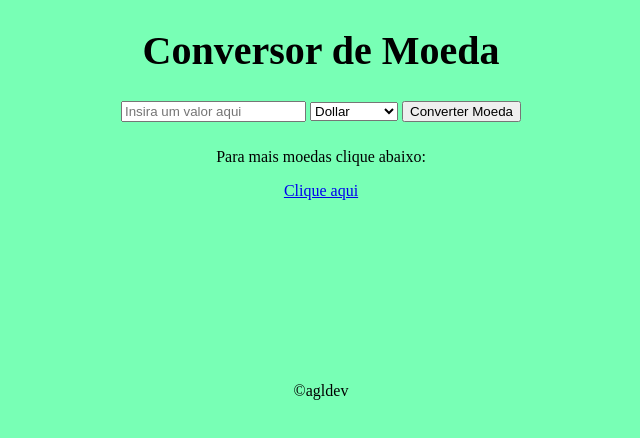
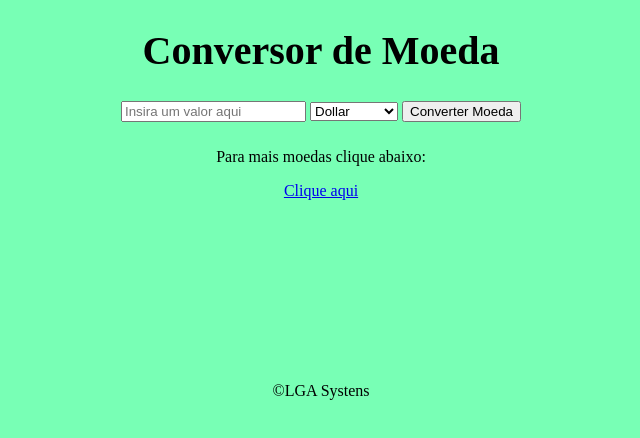
Before and after one commit to AndersonGL/Conversor-de-Moedas, a plain HTML site: page index.html in a window 1280 px wide. Shown: the full height of the page, 327-967 px from the left. Drawn offline with Linux system fonts and the light colour scheme.

Commit message:
Update index.html

```diff
--- a/index.html
+++ b/index.html
@@ -36,7 +36,7 @@ value="dollar aus">Dollar AUS</option>
 </body>
 
 <footer>
-  <p>&COPY;agldev</p>
+  <p>&COPY;LGA Systens</p>
 </footer>
 
 
```
